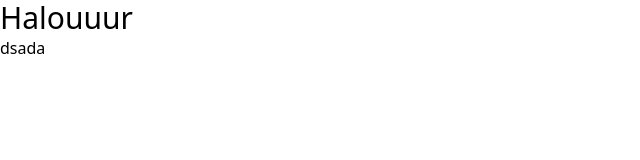
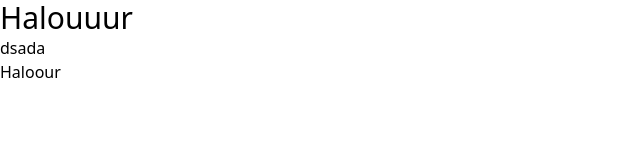
Before and after one commit to Mjdeleon8/git, a website: page index.html in a window 1280 px wide. Shown: the full height of the page, 0-640 px from the left. Drawn offline with Linux system fonts and the light colour scheme.

Commit message:
clean deploy

```diff
--- a/index.html
+++ b/index.html
@@ -11,6 +11,7 @@
 <body>
     <h1 class="text-3xl">Halouuur</h1>
     <h1>dsada</h1>
+    <h1>Haloour</h1>
 </body>
 
 </html>
```
